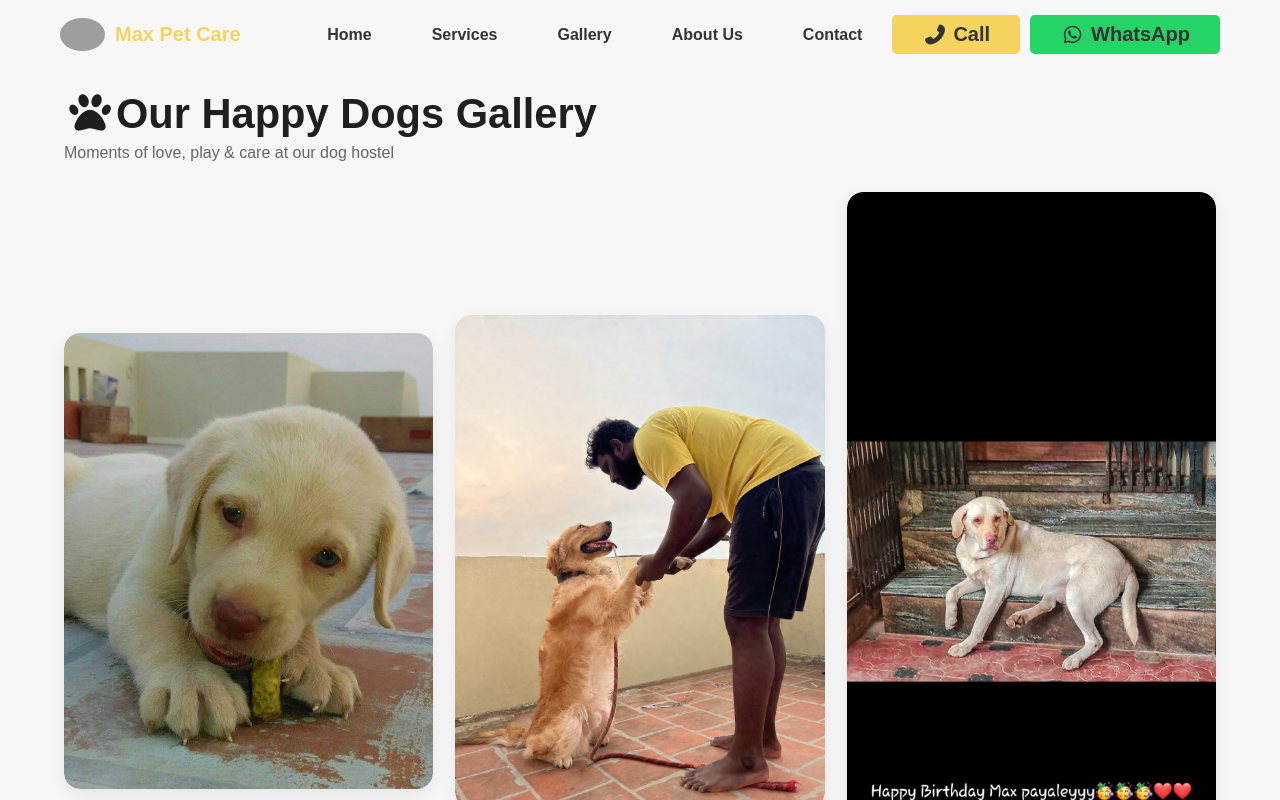
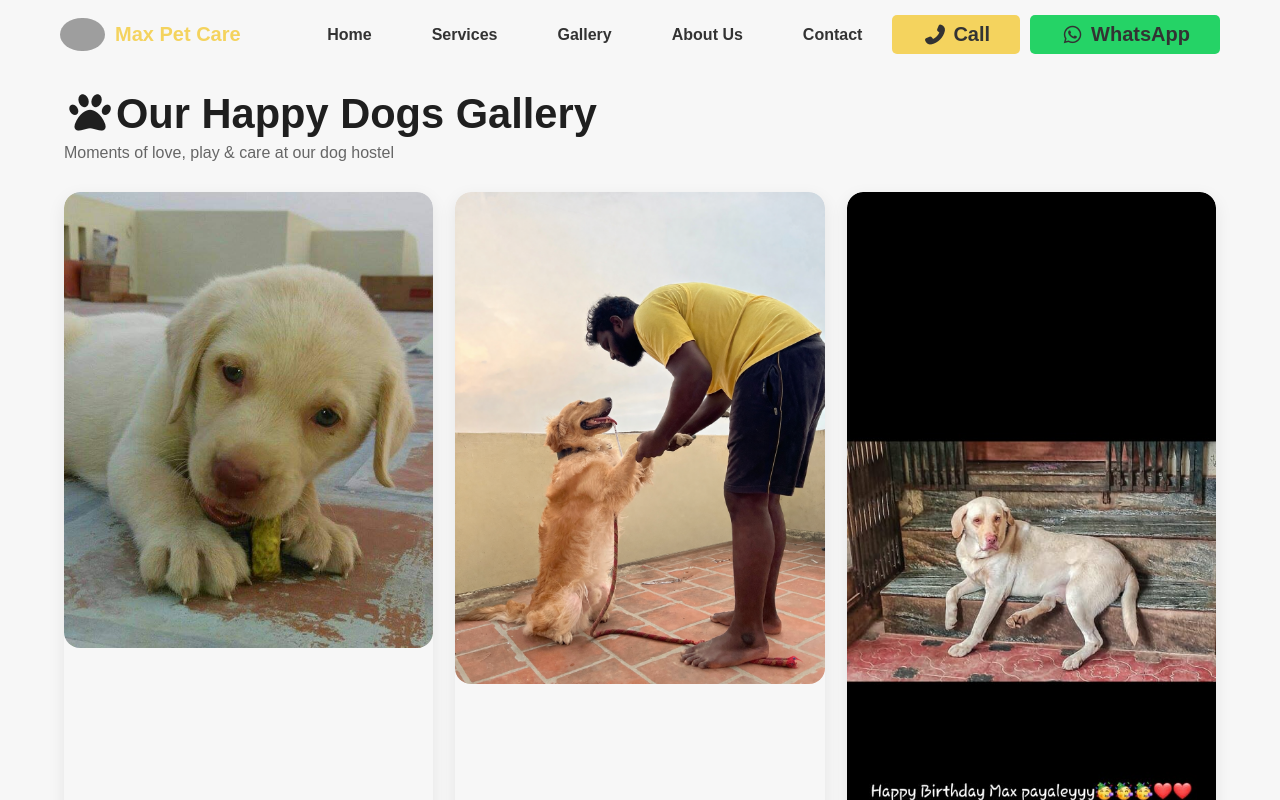
Before and after one commit to jashh025/max_pet_care, a React (Create React App) app: page /gallery in a window 1280 px wide. Shown: the top 800 px of the page. Built offline with nearby package versions, Linux system fonts and the light colour scheme; grey boxes are pictures that could not be loaded.

Commit message:
Update home.css

```diff
--- a/src/pages/css/home.css
+++ b/src/pages/css/home.css
@@ -152,11 +152,10 @@
 }
 
 .gallery-grid {
-  display: flex;
-  flex-wrap: wrap;
+  display: grid;
+  grid-template-columns: repeat(auto-fit, 250px);
   justify-content: center;
-  align-items: center;
-  gap: 20px;
+  gap: 12px;
   margin-top: 20px;
 }
 
```
